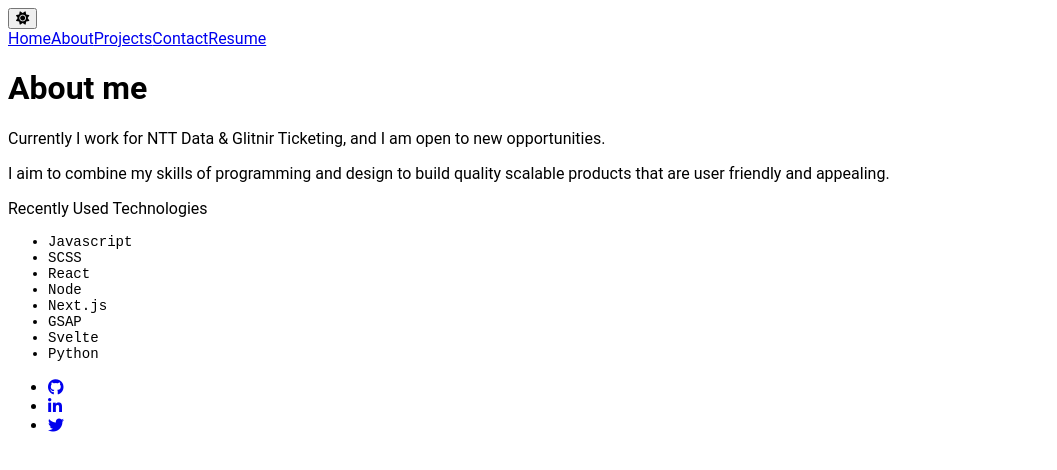
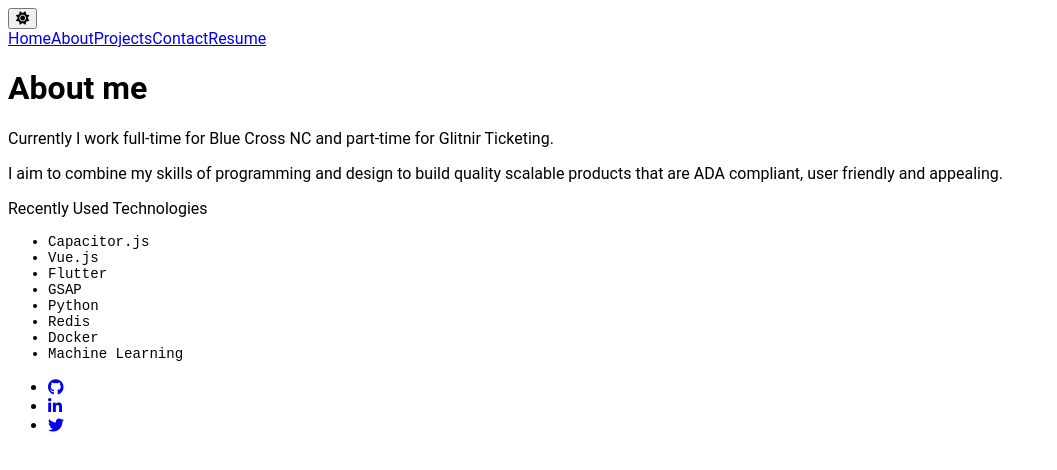
Before and after one commit to Stevendeleon/portfolio-v2, a Next.js app: page /about in a window 1280 px wide. Shown: the top 470 px of the page, without its empty margins (0-1057 px from the left). Built offline with nearby package versions, Linux system fonts and the light colour scheme.

Commit message:
Update to resume, technologies, title and about

```diff
--- a/components/recentTechnologies.js
+++ b/components/recentTechnologies.js
@@ -2,14 +2,14 @@ import React from "react";
 
 const recentTechnologies = () => {
   const list = [
-    "Javascript",
-    "SCSS",
-    "React",
-    "Node",
-    "Next.js",
+    "Capacitor.js",
+    "Vue.js",
+    "Flutter",
     "GSAP",
-    "Svelte",
     "Python",
+    "Redis",
+      "Docker",
+      "Machine Learning",
   ];
 
   const renderList = list.map((li, index) => {
--- a/pages/about/index.js
+++ b/pages/about/index.js
@@ -9,13 +9,12 @@ export default function About() {
       <div className="flex flex-col items-start justify-center max-w-2xl mx-auto mb-16">
         <h1 className="mt-24 mb-6 text-4xl font-bold md:text-6xl ">About me</h1>
         <p className="mb-4 text-lg">
-          Currently I work for{" "}
-          <span className="font-bold">NTT Data &amp; Glitnir Ticketing</span>,
-          and I am open to new opportunities.
+          Currently I work full-time for{" "}
+          <span className="font-bold dark:underline">Blue Cross NC</span> and part-time for <span className="font-bold dark:underline">Glitnir Ticketing</span>.
         </p>
         <p className="mb-8 text-lg">
           I aim to combine my skills of programming and design to build quality
-          scalable products that are user friendly and appealing.
+          scalable products that are ADA compliant, user friendly and appealing.
         </p>
 
         <p className="mb-2 font-bold text-red-700 dark:text-green-300">
--- a/pages/index.js
+++ b/pages/index.js
@@ -5,7 +5,7 @@ export default function Home() {
       <div className="flex flex-col items-start justify-center max-w-2xl mx-auto mb-16">
         <h1 className="mt-24 text-4xl font-bold md:text-6xl">Steven DeLeon</h1>
         <p className="mt-3 text-gray-600 text-md md:text-2xl dark:text-green-500">
-          Web Developer &amp; Designer | <span className="">New York</span>
+          Software Developer | New York
         </p>
       </div>
     </Layout>
--- a/pages/projects/index.js
+++ b/pages/projects/index.js
@@ -2,7 +2,7 @@ import React from "react";
 import Layout from "../../components/layout";
 import ProjectCard from "../../components/projectCard";
 
-const projects = () => {
+export default function projects() {
   return (
     <Layout>
       <div className="flex flex-col items-start justify-center max-w-2xl mx-auto mb-16">
@@ -18,6 +18,4 @@ const projects = () => {
       </div>
     </Layout>
   );
-};
-
-export default projects;
+}
```
Also changed, not shown: components/projectData.js (+4 -8 lines), pages/contact/index.js (+4 -3 lines), 1 other file (tests, documents, lock files or other folders).
